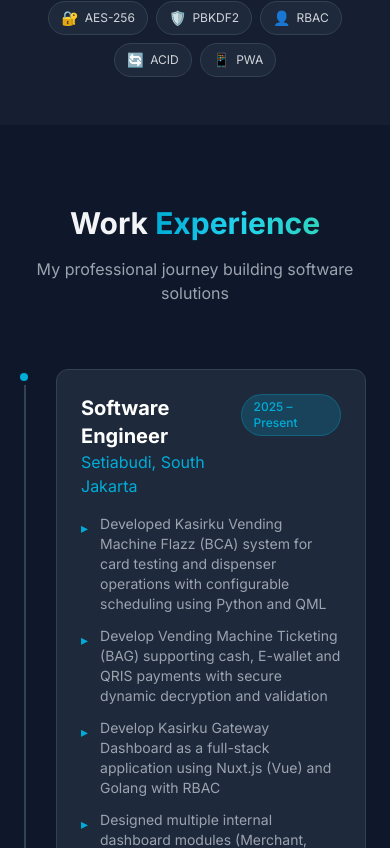
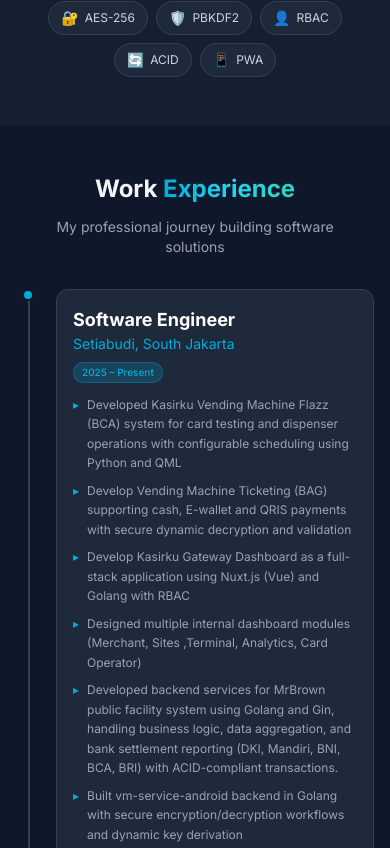
Before and after one commit to luckyDevK/luckyDevkPortfolio, a React (Vite) app: page / in a window 390 px wide. Shown: the part 3296-4144 px from the top of the page. Built offline with nearby package versions, Linux system fonts and the light colour scheme.

Commit message:
feat(experience): make timeline responsive
- Left-align timeline on mobile, center on desktop
- Scale timeline dot and line for mobile
- Reduce card padding on smaller screens
- Stack header content vertically on mobile
- Truncate long achievement text responsively

```diff
--- a/src/components/Experience.tsx
+++ b/src/components/Experience.tsx
@@ -30,45 +30,45 @@ const Experience = () => {
   ];
 
   return (
-    <section id="experience" className="py-20 relative">
-      <div className="max-w-6xl mx-auto px-6">
-        <div className="text-center mb-16">
-          <h2 className="text-3xl md:text-4xl font-bold mb-4">
+    <section id="experience" className="py-12 sm:py-16 md:py-20 relative">
+      <div className="max-w-6xl mx-auto px-4 sm:px-6">
+        <div className="text-center mb-8 sm:mb-12 md:mb-16">
+          <h2 className="text-2xl sm:text-3xl md:text-4xl font-bold mb-3 sm:mb-4">
             Work <span className="gradient-text">Experience</span>
           </h2>
-          <p className="text-gray-400 max-w-2xl mx-auto">
+          <p className="text-gray-400 text-sm sm:text-base max-w-2xl mx-auto px-4 sm:px-0">
             My professional journey building software solutions
           </p>
         </div>
 
         <div className="relative">
-          {/* Timeline line */}
-          <div className="absolute left-0 md:left-1/2 transform md:-translate-x-px h-full w-0.5 bg-dark-700" />
+          {/* Timeline line - centered on desktop, left on mobile */}
+          <div className="absolute left-3 sm:left-1/2 md:left-1/2 top-0 bottom-0 w-0.5 bg-dark-700 transform sm:-translate-x-1/2" />
 
-          <div className="space-y-12">
+          <div className="space-y-8 sm:space-y-12">
             {experiences.map((exp, index) => (
               <div
                 key={index}
-                className={`relative flex flex-col md:flex-row gap-8 ${
+                className={`relative flex flex-col md:flex-row gap-4 sm:gap-8 ${
                   index % 2 === 0 ? 'md:flex-row-reverse' : ''
                 }`}
               >
                 {/* Timeline dot */}
-                <div className="absolute left-0 md:left-1/2 transform -translate-x-1/2 w-4 h-4 bg-go-cyan rounded-full border-4 border-dark-900 z-10">
+                <div className="absolute left-3 sm:left-1/2 transform -translate-x-1/2 w-3 h-3 sm:w-4 sm:h-4 bg-go-cyan rounded-full border-2 sm:border-4 border-dark-900 z-10">
                   {exp.current && (
                     <span className="absolute inset-0 bg-go-cyan rounded-full animate-ping" />
                   )}
                 </div>
 
                 {/* Content */}
-                <div className={`md:w-1/2 ${index % 2 === 0 ? 'md:pl-12' : 'md:pr-12'} pl-8`}>
-                  <div className="bg-dark-800 border border-dark-700 rounded-xl p-6 card-hover">
-                    <div className="flex items-start justify-between mb-4">
+                <div className={`md:w-1/2 pl-10 sm:pl-12 md:pl-12 ${index % 2 === 0 ? 'md:pl-12' : 'md:pr-12'}`}>
+                  <div className="bg-dark-800 border border-dark-700 rounded-xl p-4 sm:p-5 md:p-6 card-hover">
+                    <div className="flex flex-col sm:flex-row sm:items-start sm:justify-between gap-2 sm:gap-4 mb-3 sm:mb-4">
                       <div>
-                        <h3 className="text-xl font-bold text-white">{exp.title}</h3>
-                        <p className="text-go-cyan">{exp.company}</p>
+                        <h3 className="text-lg sm:text-xl font-bold text-white">{exp.title}</h3>
+                        <p className="text-go-cyan text-sm sm:text-base">{exp.company}</p>
                       </div>
-                      <span className={`px-3 py-1 rounded-full text-xs font-medium ${
+                      <span className={`self-start px-2 sm:px-3 py-0.5 sm:py-1 rounded-full text-[10px] sm:text-xs font-medium whitespace-nowrap ${
                         exp.current
                           ? 'bg-go-cyan/20 text-go-cyan border border-go-cyan/30'
                           : 'bg-dark-700 text-gray-400'
@@ -76,18 +76,18 @@ const Experience = () => {
                         {exp.period}
                       </span>
                     </div>
-                    <ul className="space-y-3">
+                    <ul className="space-y-2 sm:space-y-3">
                       {exp.achievements.map((achievement, i) => (
-                        <li key={i} className="flex items-start gap-3 text-gray-400 text-sm">
-                          <span className="text-go-cyan mt-1">▸</span>
-                          <span>{achievement}</span>
+                        <li key={i} className="flex items-start gap-2 sm:gap-3 text-gray-400 text-xs sm:text-sm">
+                          <span className="text-go-cyan mt-0.5 flex-shrink-0">▸</span>
+                          <span className="leading-relaxed">{achievement}</span>
                         </li>
                       ))}
                     </ul>
                   </div>
                 </div>
 
-                {/* Empty space for alternating layout */}
+                {/* Empty space for alternating layout on desktop */}
                 <div className="hidden md:block md:w-1/2" />
               </div>
             ))}
```
